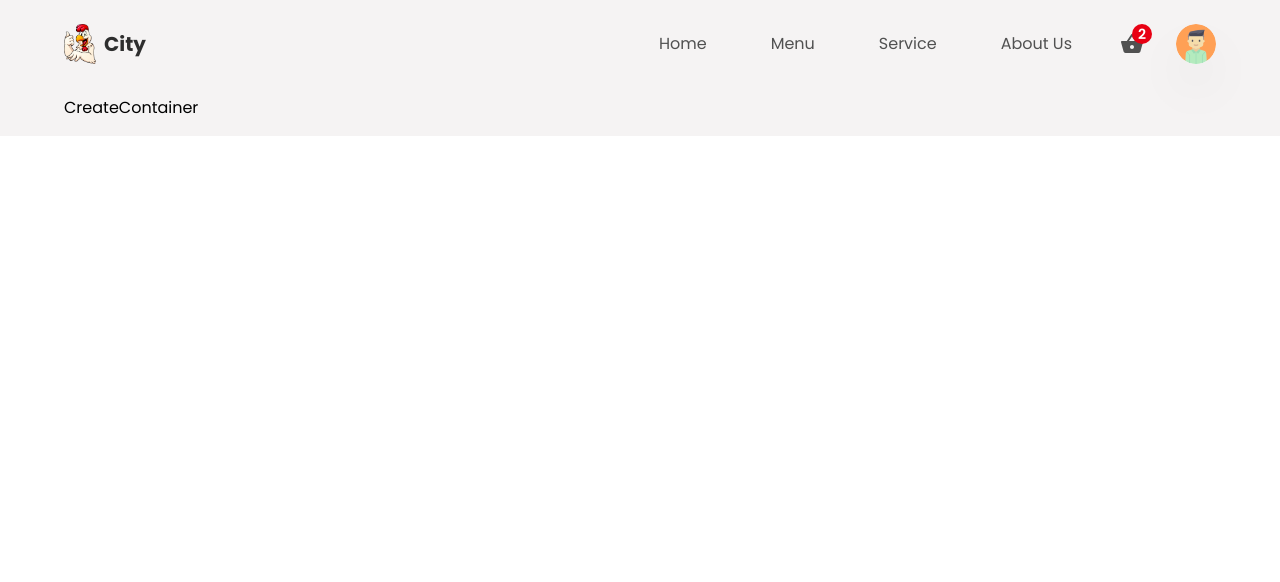
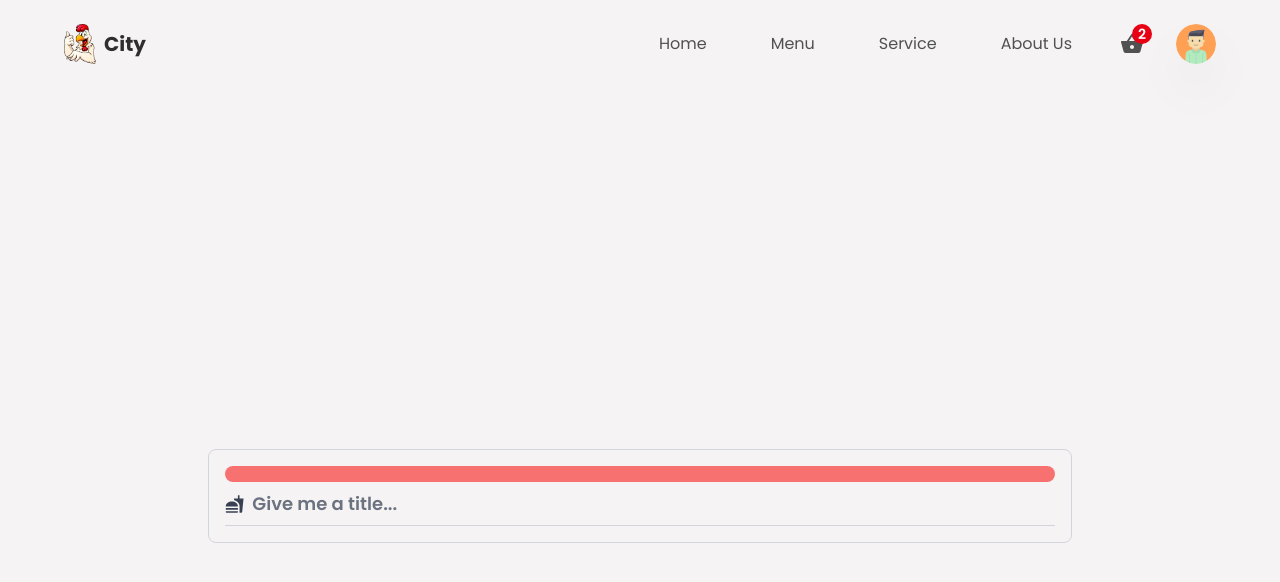
Before and after one commit to nurulamin092/restaurants-apps, a React (Create React App) app: page /createItem in a window 1280 px wide. Shown: the top 582 px of the page. Built offline with nearby package versions, Linux system fonts and the light colour scheme.

Commit message:
create container input field added

```diff
--- a/src/components/CreateContainer.jsx
+++ b/src/components/CreateContainer.jsx
@@ -1,8 +1,48 @@
-import React from 'react'
+import React, { useState } from 'react'
+import { motion } from 'framer-motion'
+import { MdFastfood } from 'react-icons/md'
+const CreateContainer = () => {
+    const [title, setTitle] = useState("");
+    const [calories, setCalories] = useState("");
+    const [price, setPrice] = useState("");
+    const [category, setCategory] = useState(null);
+    const [imageAsset, setImageAsset] = useState(null);
+    const [fields, setFields] = useState(true);
+    const [alertStatus, setAlertStatus] = useState("danger");
+    const [msg, setMsg] = useState(null);
+    const [isLoading, setIsLoading] = useState(false);
 
-const CreateContainer = () => {
     return (
-        <div>CreateContainer</div>
+        <div className='w-full min-h-screen flex items-center justify-center'>
+            <div className='w-[90%] md:w-[75%] border  border-gray-300 rounded-lg p-4
+            flex flex-col items-center justify-center '>
+                {
+                    fields && (
+                        <motion.p
+                            initial={{ opacity: 0 }}
+                            animate={{ opacity: 1 }}
+                            exit={{ opacity: 0 }}
+                            className={`w-full p-2 rounded-lg text-center text-lg font-semibold
+                        ${alertStatus === 'danger' ? 'bg-red-400 text -red-800' : 'bg-emerald-400 text-emerald-800'}`}>
+                            {msg}
+                        </motion.p>
+                    )
+                }
+                <div className='w-full py-2 border-b border-gray-300 flex
+                items-center justify-center gap-2'>
+                    <MdFastfood className='text-xl text-gray-700' />
+                    <input
+                        type="text"
+                        value={title}
+                        onChange={(e) => setTitle(e.target.value)}
+                        placeholder="Give me a title..."
+                        className='w-full h-full text-lg bg-transparent font-semibold
+                        outline-none border-none placeholder:text-gray-500 text-textColor'
+                        required
+                    />
+                </div>
+            </div>
+        </div>
     )
 }
 
--- a/src/components/Header.jsx
+++ b/src/components/Header.jsx
@@ -54,10 +54,22 @@ const Header = () => {
                         animate={{ opacity: 1, x: 0 }}
                         exit={{ opacity: 0, x: 200 }}
                         className='flex items-center gap-8'>
-                        <li className='text-base text-textColor hover:text-headingColor duration-100 transition-all ease-in-out cursor-pointer hover:bg-slate-100 px-4 py-2'>Home</li>
-                        <li className='text-base text-textColor hover:text-headingColor duration-100 transition-all ease-in-out cursor-pointer hover:bg-slate-100 px-4 py-2'>Menu</li>
-                        <li className='text-base text-textColor hover:text-headingColor duration-100 transition-all ease-in-out cursor-pointer hover:bg-slate-100 px-4 py-2'>Service</li>
-                        <li className='text-base text-textColor hover:text-headingColor duration-100 transition-all ease-in-out cursor-pointer hover:bg-slate-100 px-4 py-2'>About Us</li>
+                        <li className='text-base text-textColor hover:text-headingColor duration-100 transition-all ease-in-out cursor-pointer
+                         hover:bg-slate-100 px-4 py-2' onClick={() => setIsMenu(false)}>
+                            Home
+                        </li>
+                        <li className='text-base text-textColor hover:text-headingColor duration-100 transition-all ease-in-out cursor-pointer
+                         hover:bg-slate-100 px-4 py-2' onClick={() => setIsMenu(false)}>
+                            Menu
+                        </li>
+                        <li className='text-base text-textColor hover:text-headingColor duration-100 transition-all ease-in-out cursor-pointer
+                         hover:bg-slate-100 px-4 py-2' onClick={() => setIsMenu(false)}>
+                            Service
+                        </li>
+                        <li className='text-base text-textColor hover:text-headingColor duration-100 transition-all ease-in-out cursor-pointer
+                         hover:bg-slate-100 px-4 py-2' onClick={() => setIsMenu(false)}>
+                            About Us
+                        </li>
 
                     </motion.ul>
                     <div className='relative flex items-center justify-center'>
@@ -87,13 +99,17 @@ const Header = () => {
                                         user && user.email === "oneonlyuser@gmail.com" && (
                                             <Link to={'createItem'}>
                                                 <p className='px-4 py-2 flex items-center gap-3 cursor-pointer
-                                           hover:bg-slate-100 transition-all duration-100 ease-in-out text-textColor text-base'>New Item <MdAdd />
+                                           hover:bg-slate-100 transition-all duration-100 ease-in-out text-textColor text-base'
+                                                    onClick={() => setIsMenu(false)}
+                                                >
+                                                    New Item <MdAdd />
                                                 </p>
                                             </Link>
                                         )
                                     }
                                     <p className='px-4 py-2 flex items-center gap-3 cursor-pointer hover:bg-slate-100
-                             transition-all duration-100 ease-in-out text-textColor text-base' onClick={logout}>Logout <MdLogout />
+                                                  transition-all duration-100 ease-in-out text-textColor text-base'
+                                        onClick={logout}>Logout <MdLogout />
                                     </p>
                                 </motion.div>
                             )
@@ -141,13 +157,11 @@ const Header = () => {
                                     )
                                 }
                                 <ul
-
                                     className='flex flex-col px-4 py-2'>
                                     <li className='text-base text-textColor hover:text-headingColor duration-100 transition-all ease-in-out cursor-pointer  hover:bg-slate-100 px-4 py-2'>Home</li>
                                     <li className='text-base text-textColor hover:text-headingColor duration-100 transition-all ease-in-out cursor-pointer  hover:bg-slate-100 px-4 py-2'>Menu</li>
                                     <li className='text-base text-textColor hover:text-headingColor duration-100 transition-all ease-in-out cursor-pointer  hover:bg-slate-100 px-4 py-2'>Service</li>
                                     <li className='text-base text-textColor hover:text-headingColor duration-100 transition-all ease-in-out cursor-pointer  hover:bg-slate-100 px-4 py-2'>About Us</li>
-
                                 </ul>
                                 <p className='m-2 p-2 rounded-md shadow-md flex items-center justify-center bg-gray-200 gap-3 cursor-pointer
                                  hover:bg-slate-300 transition-all duration-100 ease-in-out text-textColor text-base '
--- a/src/utils/data.js
+++ b/src/utils/data.js
@@ -13,21 +13,21 @@ export const heroData = [
     {
         id: 2, name: 'Strawberries',
         description: 'Fresh & Strawberries',
-        price: '5.25',
+        price: '10.5',
         imageSrc: F1
     },
     {
         id: 3,
         name: 'Chicken Kebab',
         description: 'Mixed kebab Plate',
-        price: '5.25',
+        price: '15',
         imageSrc: C3
     },
     {
         id: 4,
         name: ' Fish Kebab',
         description: 'Fish & Kebab',
-        price: '5.25',
+        price: '25',
         imageSrc: Fi1
     }
 ]
```
